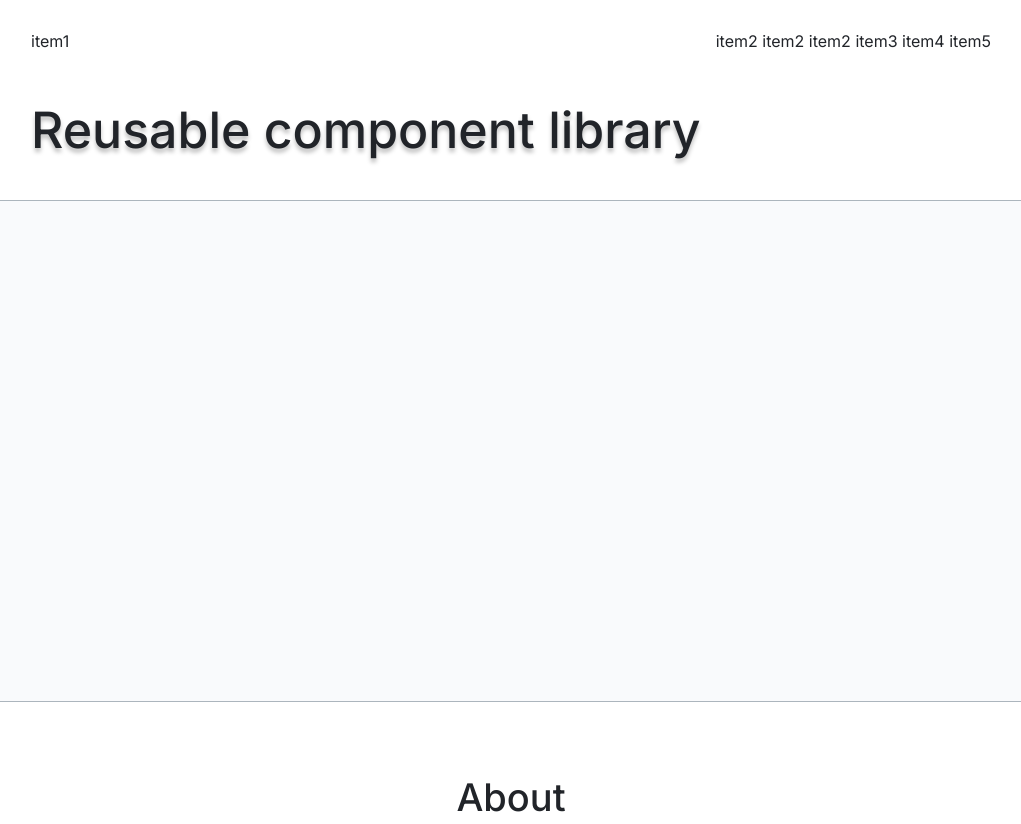
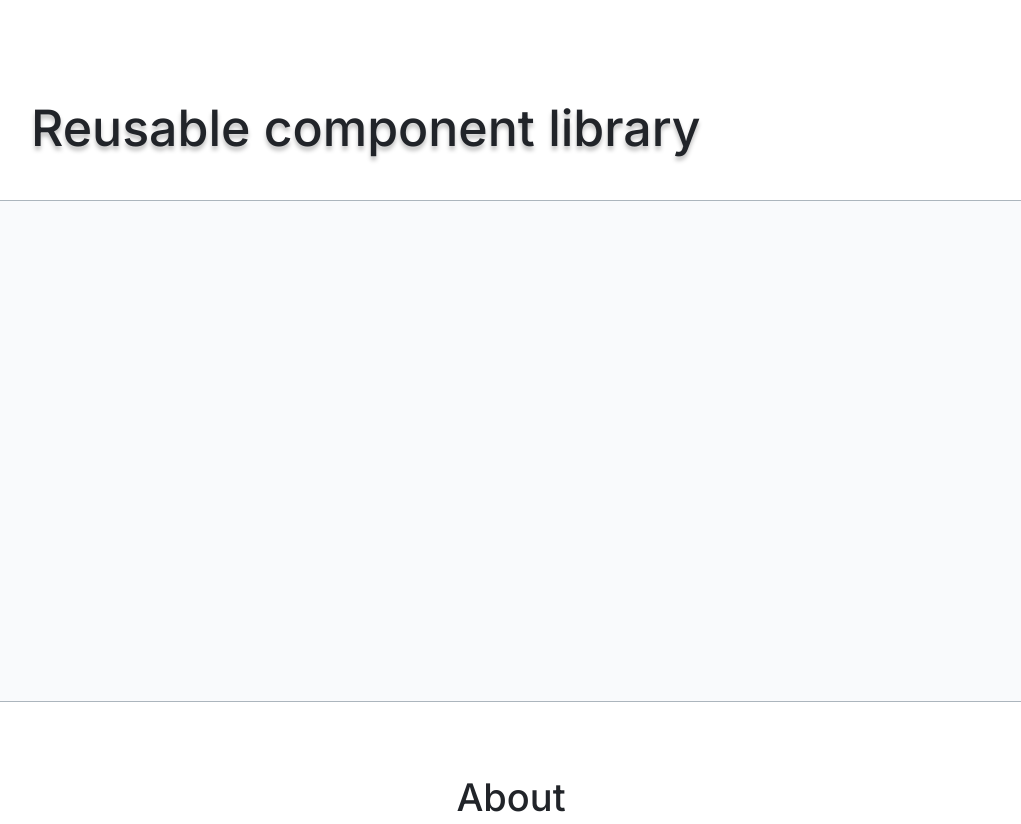
Before and after one commit to js-tasks-ru/htmlcss-20230530_avksntv, a website: page index.html in a window 1280 px wide. Shown: the top 824 px of the page, without its empty margins (129-1150 px from the left). Drawn offline with nearby package versions, Linux system fonts and the light colour scheme.

Commit message:
delete menu in main page

```diff
--- a/components/header/header.css
+++ b/components/header/header.css
@@ -6,13 +6,10 @@
   margin-top: 24px;
   margin-left: 160px;
   margin-right: 160px;
-  display: flex;
-  justify-content: space-between;
-  align-items: center;
 }
 .header__title {
-  margin-top: 40px;
-  margin-bottom: 38px;
+  margin-top: 38px;
+  margin-bottom: 40px;
   margin-left: 160px;
   font-weight: 500;
   font-size: 50px;
--- a/index.html
+++ b/index.html
@@ -7,18 +7,7 @@
   <body>
     <div class="page">
       <header class="header">
-        <div class="header__menu">
-          <span class="header__item1">item1</span>
-          <div>
-            <span class="header__item2">item2</span>
-            <span class="header__item3">item2</span>
-            <span class="header__item4">item2</span>
-            <span class="header__item5">item3</span>
-            <span class="header__item6">item4</span>
-            <span class="header__item7">item5</span>
-          </div>
-        </div>
-
+        <div class="header__menu"></div>
         <h1 class="header__title">Reusable component library</h1>
       </header>
       <main class="content"></main>
```
